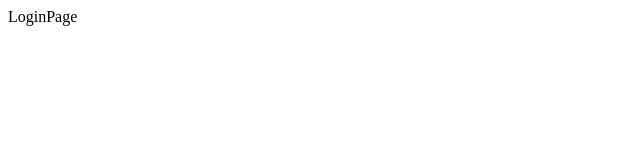
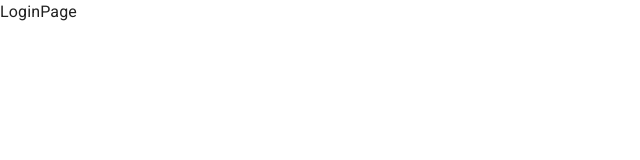
Before and after one commit to king-beard/journal-app, a React (Vite) app: page /auth/login in a window 1280 px wide. Shown: the top 160 px of the page, without its empty margins (0-640 px from the left). Built offline with nearby package versions, Linux system fonts and the light colour scheme.

Commit message:
config Mui

```diff
--- a/package.json
+++ b/package.json
@@ -10,6 +10,8 @@
     "preview": "vite preview"
   },
   "dependencies": {
+    "@emotion/react": "^11.11.1",
+    "@emotion/styled": "^11.11.0",
     "@mui/icons-material": "^5.14.6",
     "@mui/material": "^5.14.6",
     "@mui/styled-engine-sc": "^5.14.6",
--- a/src/JournalApp.jsx
+++ b/src/JournalApp.jsx
@@ -1,10 +1,10 @@
-import { Fragment } from "react"
 import { AppRoute } from "./router/AppRoute"
+import { AppTheme } from "./theme"
 
 export const JournalApp = () => {
   return (
-    <Fragment>
+    <AppTheme>
       <AppRoute />
-    </Fragment>
+    </AppTheme>
   )
 }
--- /dev/null
+++ b/src/theme/AppTheme.jsx
@@ -0,0 +1,12 @@
+import { CssBaseline, ThemeProvider } from "@mui/material"
+import { purpleTheme } from "./"
+
+export const AppTheme = ({ children }) => {
+  return (
+    <ThemeProvider theme={ purpleTheme }>
+      {/* CssBaseline kickstart an elegant, consistent, and simple baseline to build upon. */}
+      <CssBaseline />
+      { children }
+    </ThemeProvider>
+  )
+}
--- /dev/null
+++ b/src/theme/index.js
@@ -0,0 +1,2 @@
+export * from './AppTheme'
+export * from './purpleTheme'
--- /dev/null
+++ b/src/theme/purpleTheme.js
@@ -0,0 +1,16 @@
+import { createTheme } from "@mui/material";
+import { red } from "@mui/material/colors";
+
+export const purpleTheme = createTheme({
+  palette : {
+    primary : {
+      main : '#262254'
+    },
+    secondary : {
+      main : '#543884'
+    },
+    error : {
+      main : red.A400
+    }
+  }
+})
```
Also changed, not shown: 1 other file (tests, documents, lock files or other folders).
